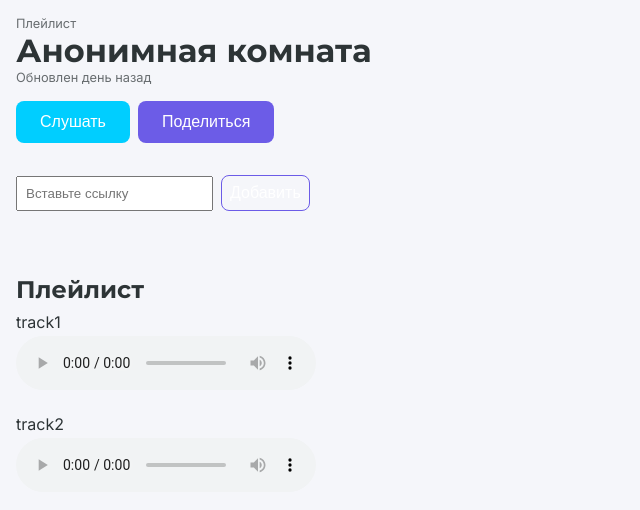
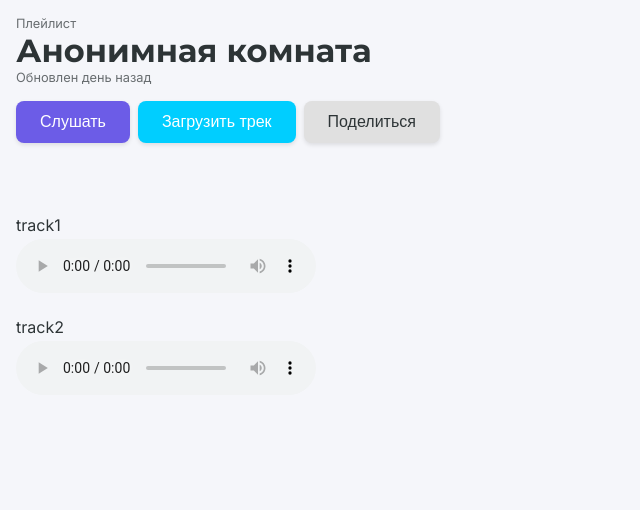
Before and after one commit to AlexSavr/songbridge, a Next.js app in the folder client/: page /room/1 in a window 1280 px wide. Shown: the top 510 px of the page, without its empty margins (0-640 px from the left). Built offline with nearby package versions, Linux system fonts and the light colour scheme.

Commit message:
[front] added to playlist in modal; changed button -> Button component
+ button styles fixes
+ added css vars for button hover state

```diff
--- a/client/src/app/room/[id]/client.tsx
+++ b/client/src/app/room/[id]/client.tsx
@@ -1,5 +1,4 @@
 import RoomHeader from "@/app/room/[id]/layout/header";
-import AddToPlaylist from "@/app/room/[id]/layout/add-to-playlist";
 import RoomPlaylist from "@/app/room/[id]/layout/playlist";
 import {AudioFile} from "@/types/audio";
 
@@ -16,7 +15,6 @@ export default function RoomClientComponent({
   return (
     <main className="content">
       <RoomHeader whereUpdated={whereUpdated} />
-      <AddToPlaylist />
       <RoomPlaylist initialAudioFiles={initialAudioFiles} />
     </main>
   );
--- a/client/src/app/room/[id]/layout/add-to-playlist/index.tsx
+++ b/client/src/app/room/[id]/layout/add-to-playlist/index.tsx
@@ -2,18 +2,31 @@
 
 import {useState} from "react";
 import styles from './add-to-playlist.module.scss';
+import Button from "@/components/button";
+import Modal from "@/components/modal";
+import {CancelModalButton, ConfirmModalButton} from "@/components/modal/modal-buttons";
 
-type Props = {};
-
-const RoomAddToPlaylist = (props: Props) => {
+const RoomAddToPlaylist = () => {
   const [inputLink, setInputLink] = useState('');
+  const [isModalOpen, setIsModalOpen] = useState(false);
 
   const handleSubmit = (e: React.FormEvent) => {
     e.preventDefault();
     console.log('Submitted link:', inputLink);
   };
 
+  const handleToggleModal = () => {
+    setIsModalOpen(!isModalOpen);
+  };
+
   return (
+    <>
+      <Button variant="filled" color="accent" className={styles.add} onClick={handleToggleModal}>Загрузить трек</Button>
+      <Modal
+        isOpen={isModalOpen}
+        onClose={handleToggleModal}
+        title="Добавить в плейлист"
+        content={
           <form onSubmit={handleSubmit}>
             <input
               type="text"
@@ -22,8 +35,16 @@ const RoomAddToPlaylist = (props: Props) => {
               placeholder="Вставьте ссылку"
               className={styles.input}
             />
-      <button className={[styles.submit, 'button button--primary button--flat'].join(' ')} type="submit">Добавить</button>
           </form>
+        }
+        actions={
+          <>
+            <CancelModalButton onClick={handleToggleModal}>Отмена</CancelModalButton>
+            <ConfirmModalButton onClick={handleSubmit}>Добавить</ConfirmModalButton>
+          </>
+        }
+      />
+    </>
   );
 };
 export default RoomAddToPlaylist;
--- a/client/src/app/room/[id]/layout/header/index.tsx
+++ b/client/src/app/room/[id]/layout/header/index.tsx
@@ -1,4 +1,6 @@
 import styles from './room-header.module.scss';
+import Button from "@/components/button";
+import AddToPlaylist from "@/app/room/[id]/layout/add-to-playlist";
 
 type Props = {
   whereUpdated: string;
@@ -16,8 +18,9 @@ const RoomHeader = ({ whereUpdated }: Props) => {
         <p className={styles['where-updated']}>Обновлен <span>{whereUpdated}</span></p>
       </div>
       <div className={styles['actions']}>
-        <button className={[styles['add-to-playlist'], 'button button--accent'].join(' ')}>Слушать</button>
-        <button className={[styles['share-playlist'], 'button button--primary'].join(' ')}>Поделиться</button>
+        <Button variant="filled" color="primary" className={styles['add-to-playlist']}>Слушать</Button>
+        <AddToPlaylist />
+        <Button variant="filled" className={styles['share-playlist']}>Поделиться</Button>
       </div>
     </header>
   );
--- a/client/src/app/room/[id]/layout/playlist/index.tsx
+++ b/client/src/app/room/[id]/layout/playlist/index.tsx
@@ -13,7 +13,6 @@ const RoomPlaylist = ({ initialAudioFiles }: Props) => {
 
   return (
     <div className={styles.container}>
-      <h2>Плейлист</h2>
       <ul className={styles.list}>
         {audioFiles.map((file) => (
           <li key={file.id} className={styles.element}>
--- a/client/src/styles/_variables.scss
+++ b/client/src/styles/_variables.scss
@@ -16,8 +16,10 @@
   --accent-text: #6C5CE7;
 
   --button: #E0E0E0;
+  --button-hover: #cacaca;
   --button-text: #2D3436;
   --button-accent: #6C5CE7;
+  --button-accent-hover: #6153d0;
   --button-accent-text: #FFFFFF;
 
   --modal: #FFFFFF;
@@ -41,8 +43,10 @@
     --accent-text: #A29BFE;
 
     --button: #3B4345;
+    --button-hover: #353c3e;
     --button-text: #F5F6FA;
     --button-accent: #6C5CE7;
+    --button-accent-hover: #A29BFE;
     --button-accent-text: #FFFFFF;
 
     --modal: #3B4345;
--- a/client/src/styles/components/_buttons.scss
+++ b/client/src/styles/components/_buttons.scss
@@ -12,6 +12,7 @@
   text-align: center;
   padding: 0.5rem 1rem;
   font-size: 14px;
+  background-color: unset;
 
   @include desktop {
     padding: 0.75rem 1.5rem;
@@ -19,43 +20,88 @@
   }
 
   &--primary {
+    &.button--filled {
       background: var(--primary);
       color: white;
 
-    &.button--flat {
-      color: white;
-      border-color: var(--primary);
-    }
-
-    &.button--flat:hover,
       &:hover {
         background: var(--primary-light);
       }
     }
 
+    &.button--outlined {
+      color: white;
+      border-color: var(--primary);
+
+      &:hover {
+        background: var(--primary-light);
+      }
+    }
+
+    &.button--flat {
+      color: var(--primary);
+
+      &:hover {
+        color: var(--primary-light);
+      }
+    }
+  }
+
   &--accent {
+    &.button--filled {
       background: var(--accent);
-    color: white;
+      color: var(--button-accent-text);
 
-    &.button--flat:hover,
       &:hover {
         background: var(--accent-light);
       }
     }
 
-  &--flat {
-    background: transparent;
-    color: var(--primary-text);
-    border: 1px solid var(--button);
+    &.button--outlined {
+      border-color: var(--accent);
 
       &:hover {
+        background: var(--accent-light);
+      }
+    }
+
+    &.button--flat {
+      color: var(--accent-text);
+
+      &:hover {
+        color: var(--accent-light);
+      }
+    }
+  }
+
+  &--default {
+    &.button--filled {
       background: var(--button);
+      color: var(--button-text);
+
+      &:hover {
+        background: var(--button-hover);
+      }
+    }
+
+    &.button--outlined {
+      border-color: var(--button);
+
+      &:hover {
+        background: var(--button-hover);
+      }
+    }
+
+    &.button--flat {
+      color: var(--button-text);
+
+      &:hover {
+        opacity: 0.8;
+      }
     }
   }
 
   &--filled {
-    background: var(--surface);
-    color: var(--primary-text);
     box-shadow: 0 2px 4px rgba(0, 0, 0, 0.1);
 
     &:hover {
@@ -63,7 +109,7 @@
     }
   }
 
-  &--disabled {
+  &:disabled, &[disabled], &.disabled {
     opacity: 0.6;
     cursor: not-allowed;
   }
```
Also changed, not shown: client/src/app/error.tsx (+4 -10 lines), client/src/app/page.tsx (+5 -8 lines). Lines whose indentation alone changed are shown as unchanged.
